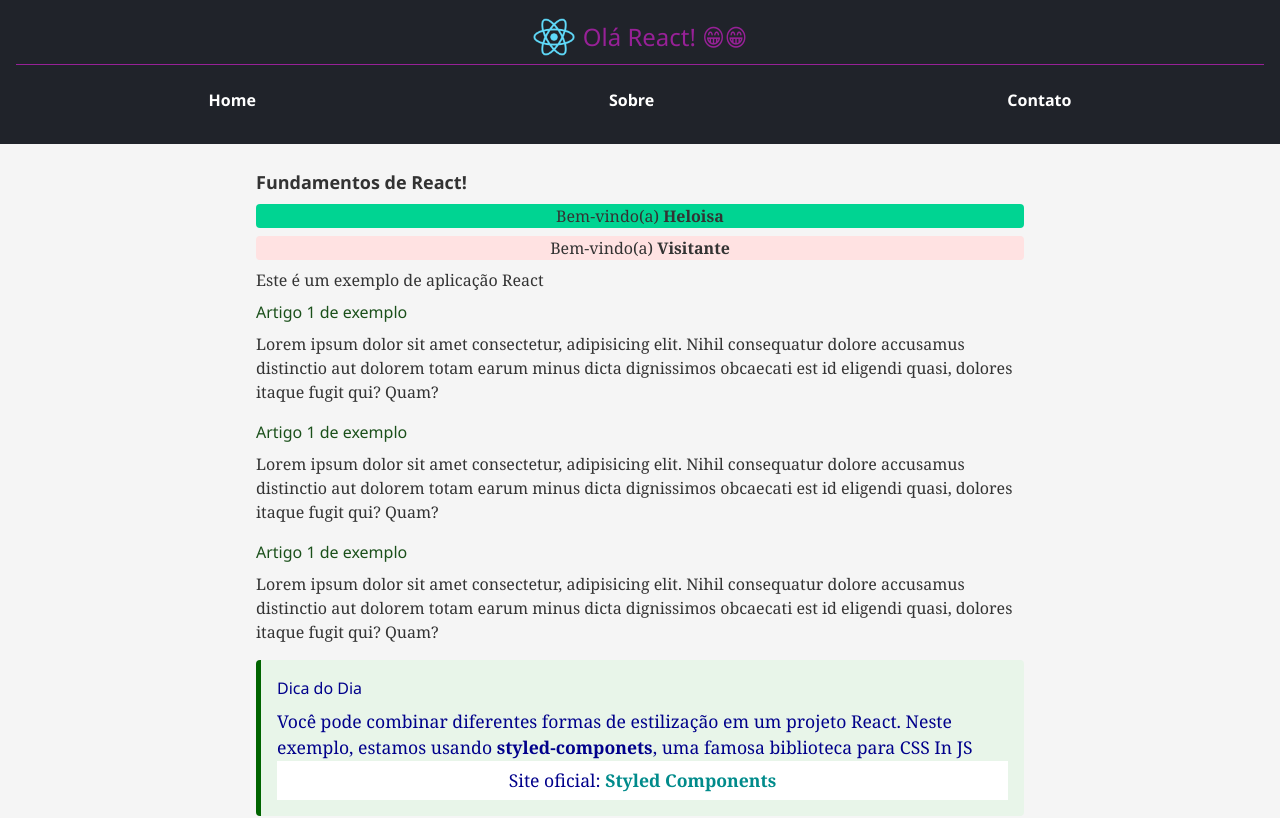
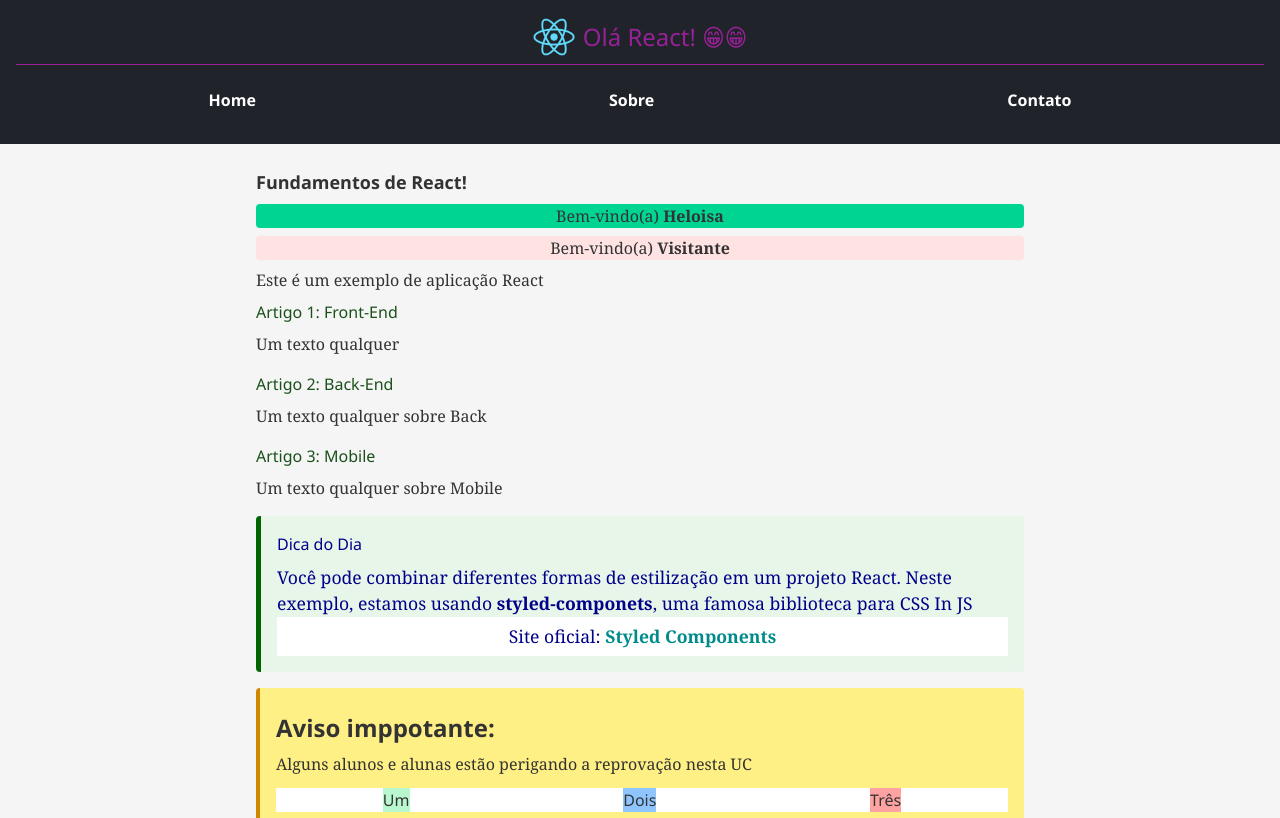
Before and after one commit to heloisa0804/react-fundamentos, a React (Vite) app: page / in a window 1280 px wide. Shown: the top 818 px of the page. Built offline with nearby package versions, Linux system fonts and the light colour scheme.

Commit message:
Usa props no componente Artigo

```diff
--- a/src/components/Conteudo/Artigo/Artigo.tsx
+++ b/src/components/Conteudo/Artigo/Artigo.tsx
@@ -1,15 +1,18 @@
 import estilos from "./Artigo.module.css";
 
-export default function Artigo() {
+type ArtigoProps = {
+  titulo: string;
+  texto: string;
+  numero: number;
+};
+
+export default function Artigo({ titulo, texto, numero }: ArtigoProps) {
   return (
     <article className={estilos.artigo}>
-      <h3>Artigo 1 de exemplo</h3>
-      <p>
-        Lorem ipsum dolor sit amet consectetur, adipisicing elit. Nihil
-        consequatur dolore accusamus distinctio aut dolorem totam earum minus
-        dicta dignissimos obcaecati est id eligendi quasi, dolores itaque fugit
-        qui? Quam?
-      </p>
+      <h3>
+        Artigo {numero}: {titulo}
+      </h3>
+      <p>{texto}</p>
     </article>
   );
 }
--- a/src/components/Conteudo/Conteudo.tsx
+++ b/src/components/Conteudo/Conteudo.tsx
@@ -16,11 +16,19 @@ export default function Conteudo() {
         <Saudacao classe="bg-red-100" />
         <p> Este é um exemplo de aplicação React</p>
 
-        <Artigo />
+        <Artigo titulo="Front-End" texto="Um texto qualquer" numero={1} />
 
-        <Artigo />
+        <Artigo
+          titulo="Back-End"
+          texto="Um texto qualquer sobre Back"
+          numero={2}
+        />
 
-        <Artigo />
+        <Artigo
+          titulo="Mobile"
+          texto="Um texto qualquer sobre Mobile"
+          numero={3}
+        />
       </section>
 
       <DicaDoDia />
```
